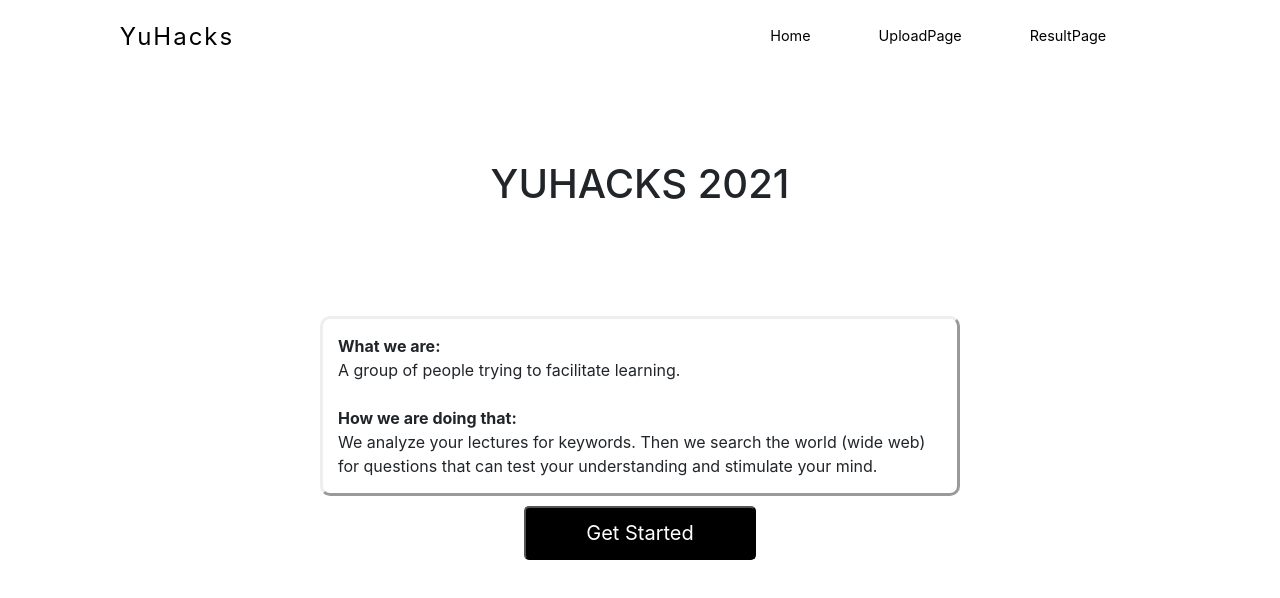
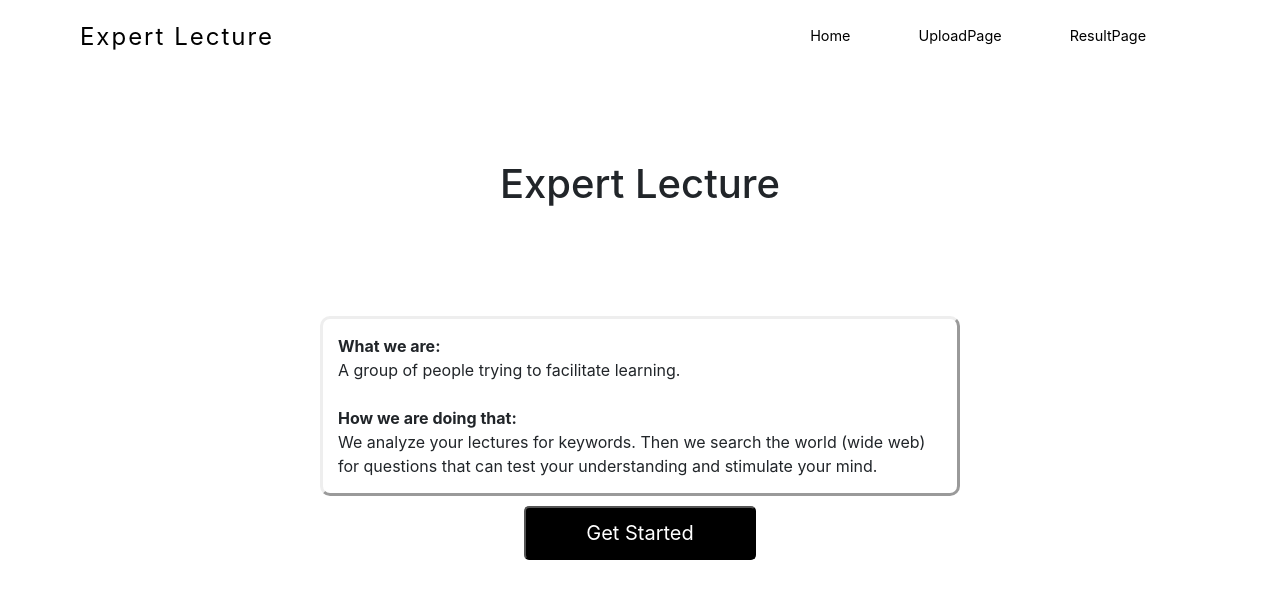
Before and after one commit to samsoncn/yuhacks, a React (Create React App) app in the folder yuhacks-web/: page / in a window 1280 px wide. Shown: the top 598 px of the page. Built offline with nearby package versions, Linux system fonts and the light colour scheme.

Commit message:
change name

```diff
--- a/yuhacks-web/src/Navbar.js
+++ b/yuhacks-web/src/Navbar.js
@@ -14,7 +14,7 @@ function Navbar() {
             <nav className="navbar">
                 <div className="navbar-container">
                     <Link to="/" className="navbar-logo" onClick={closeMobileMenu}>
-                        YuHacks
+                        Expert Lecture
                     </Link>
 
                     <ul className={click ? 'nav-menu active' : 'nav-menu'}>
--- a/yuhacks-web/src/pages/Home.js
+++ b/yuhacks-web/src/pages/Home.js
@@ -12,7 +12,7 @@ class Home extends React.Component {
 
             >
                 <h1 className="title">
-                    YUHACKS 2021
+                    Expert Lecture
                 </h1>
                 <div className="blurb">
                     <div style={{fontWeight: '700'}}>
```
Also changed, not shown: 1 other file (tests, documents, lock files or other folders).
